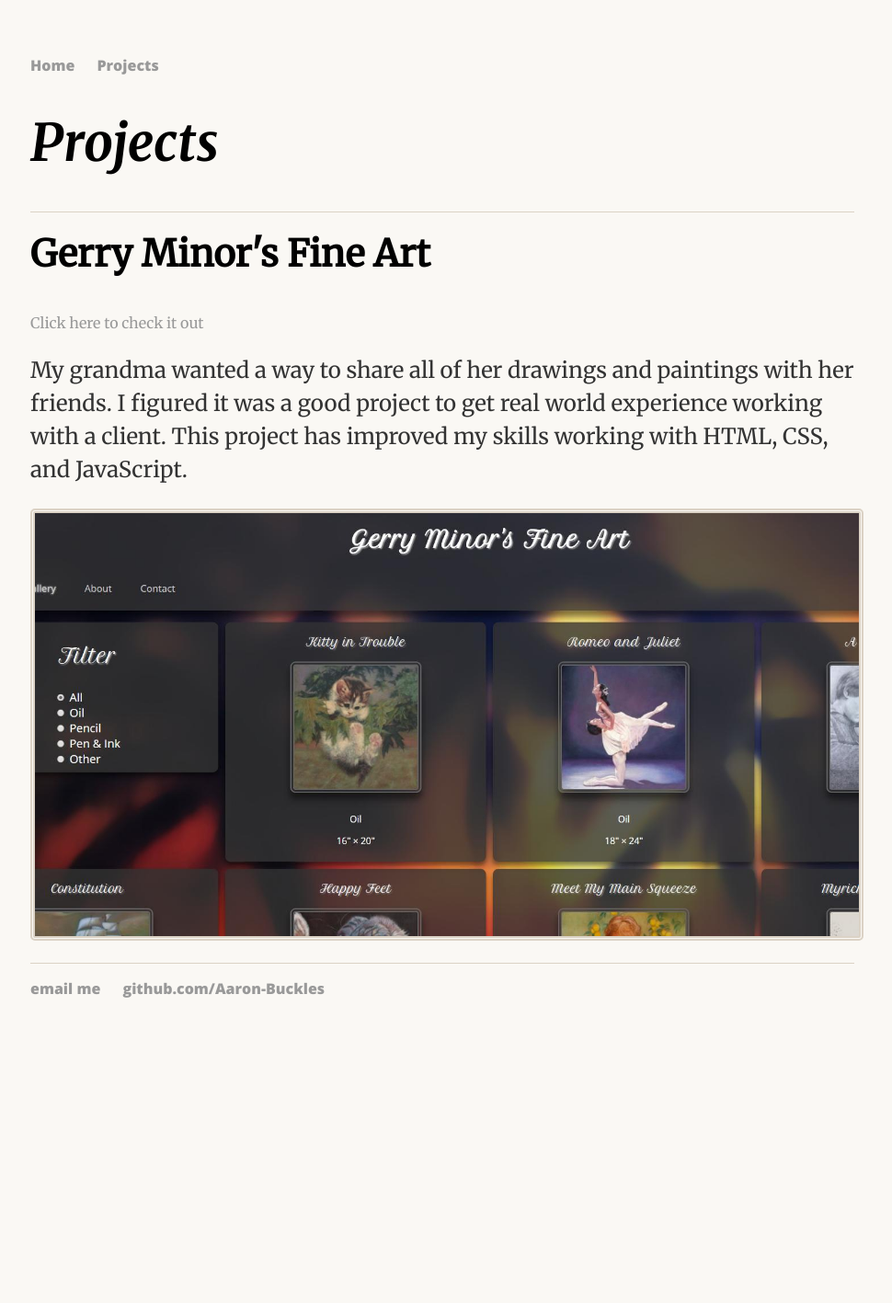
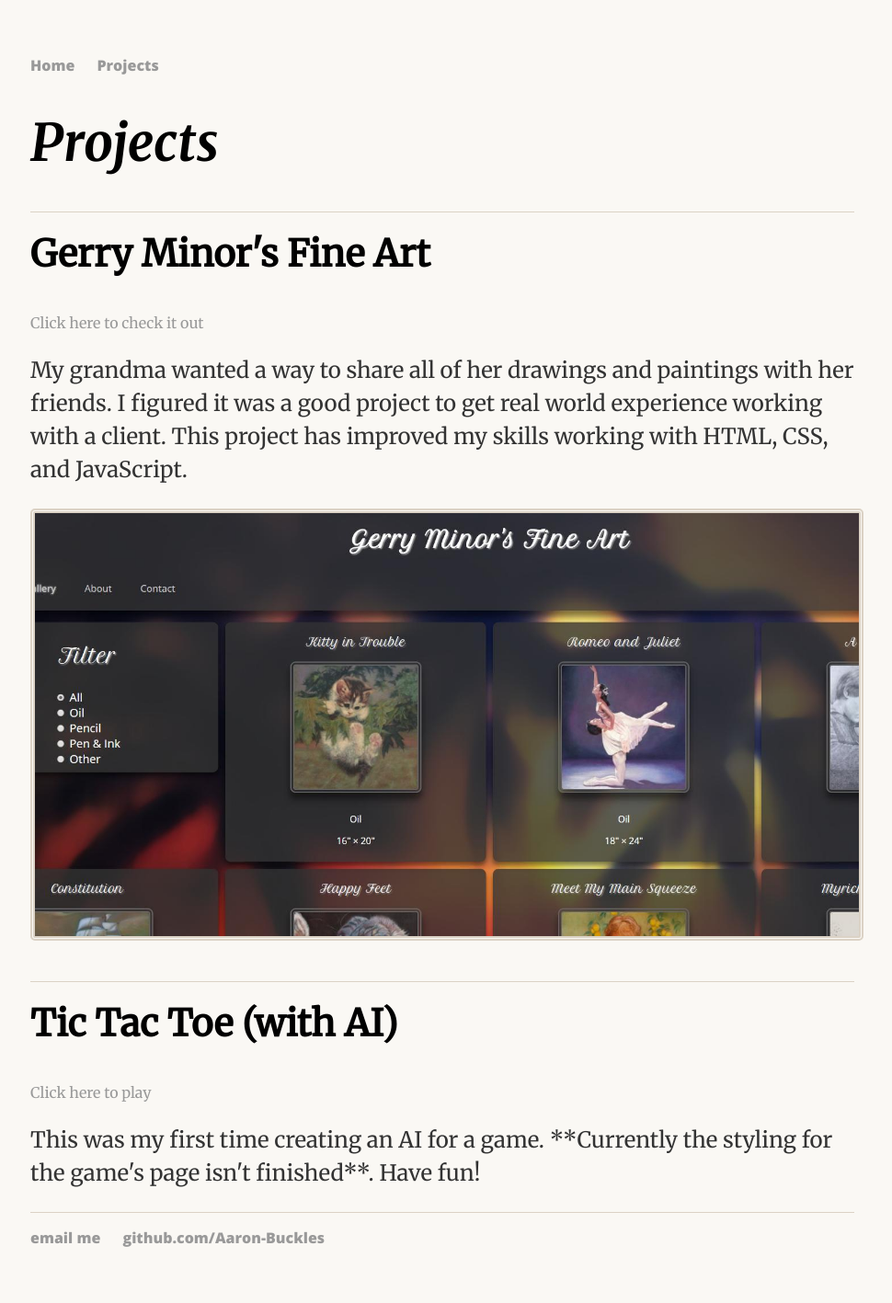
Before and after one commit to Aaron-Buckles/aaron-buckles.github.io, a Jekyll site: the page built from projects/index.html, in a window 1280 px wide. Shown: the whole page at 92% size, without its empty margins (159-1129 px from the left). Built offline with Jekyll 4.4.1, drawn with Linux system fonts in a browser that asks for light colours; before the commit the page ends 1146 px from its top, so only the background shows below that.

Commit message:
Update index.html

```diff
--- a/projects/index.html
+++ b/projects/index.html
@@ -8,3 +8,7 @@ title: Aaron Buckles | Projects
 <a href="/gerry-minors-fine-art" target="_blank">Click here to check it out</a>
 <p>My grandma wanted a way to share all of her drawings and paintings with her friends. I figured it was a good project to get real world experience working with a client. This project has improved my skills working with HTML, CSS, and JavaScript.</p>
 <img src="gerry_screenshot.jpg" alt="Screenshot of Gerry Minor's Fine Art">
+
+<h3>Tic Tac Toe (with AI)</h3>
+<a href="/tic-tac-toe" target="_blank">Click here to play</a>
+<p>This was my first time creating an AI for a game. **Currently the styling for the game's page isn't finished**. Have fun!<p>
```
